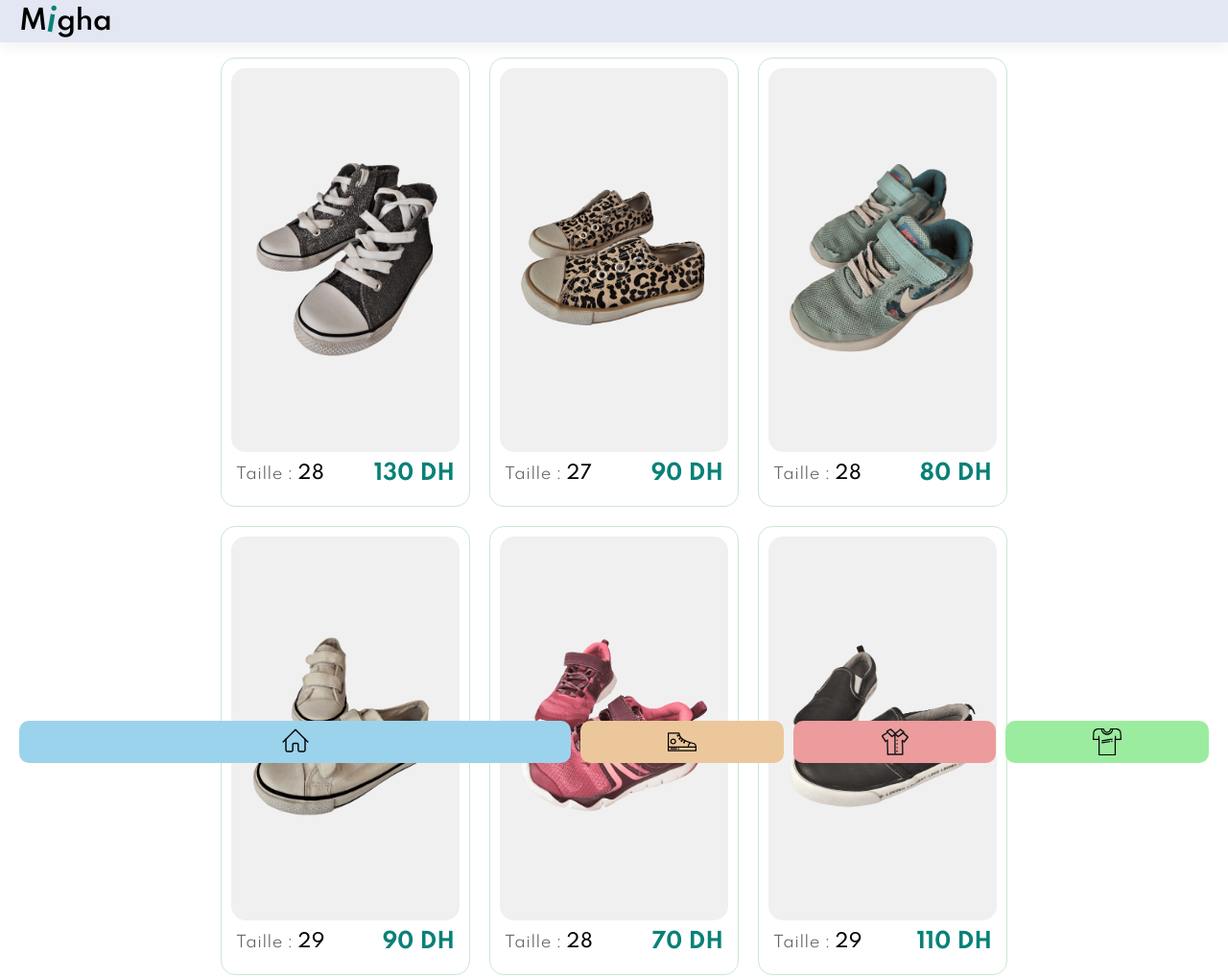
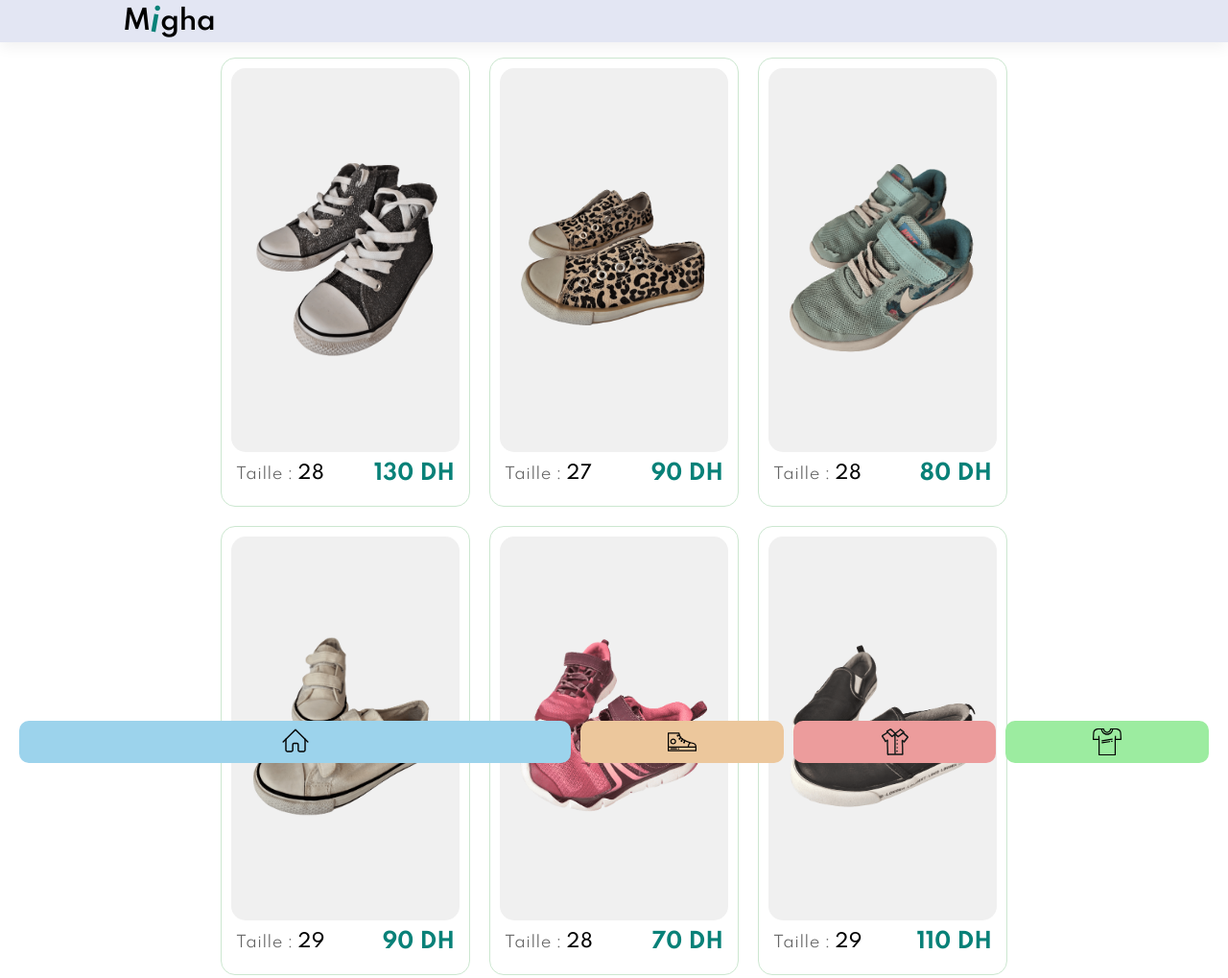
Before and after one commit to KhalidSbai/myFirstRepository, a plain HTML site: page index.html in a window 1280 px wide. Shown: the top 1019 px of the page at 96% size. Drawn offline with Linux system fonts and the light colour scheme.

Commit message:
mise a jour logo

```diff
--- a/style.css
+++ b/style.css
@@ -81,7 +81,8 @@ ul{
     z-index: 9999;
     padding-top: 20px;
     padding-bottom: 20px;
-    padding-left: 20px;
+    padding-left: 10vw;
+    padding-right: 10vw;
 }
 .logo span{
     display: block;
@@ -226,9 +227,6 @@ nav a:nth-child(4){
     .container {
       width: 1170px;
     }
-    .product .container .card{
-
-    }
   }
 
 /* End Media query */
```
